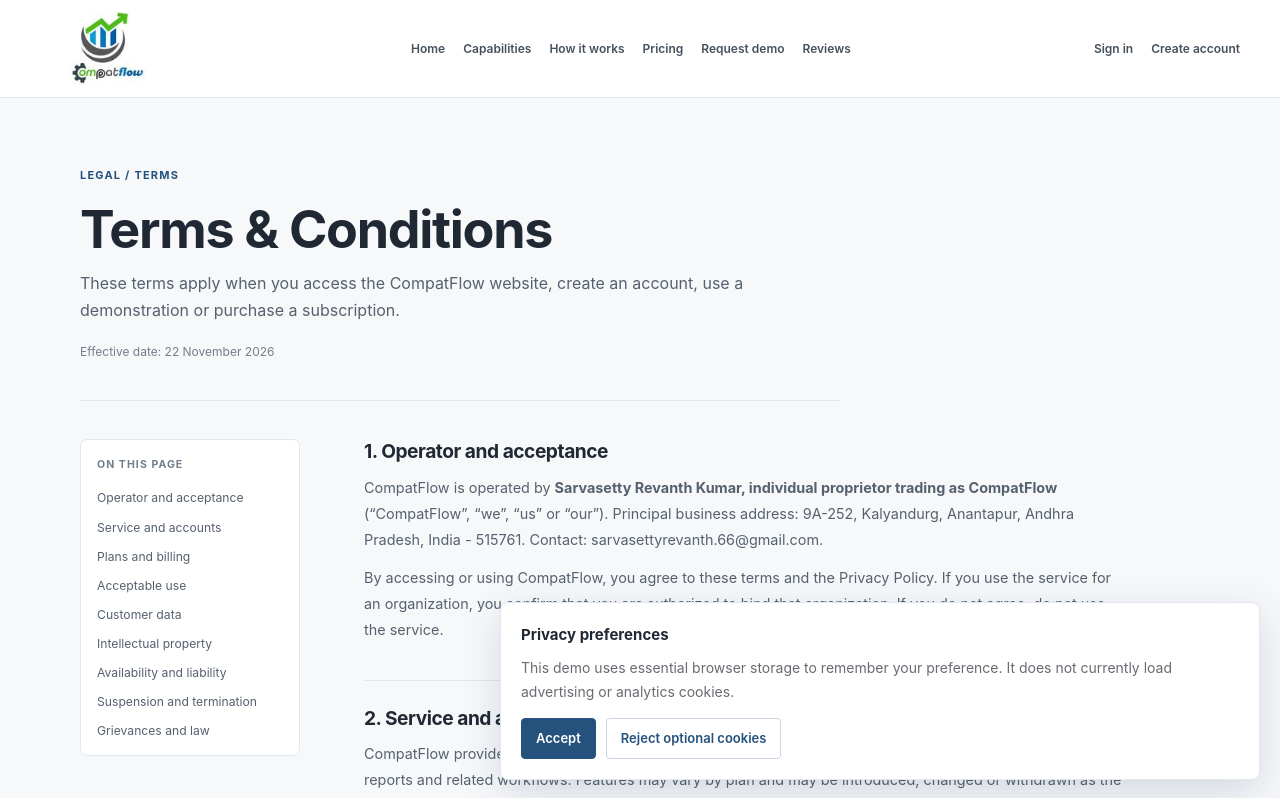
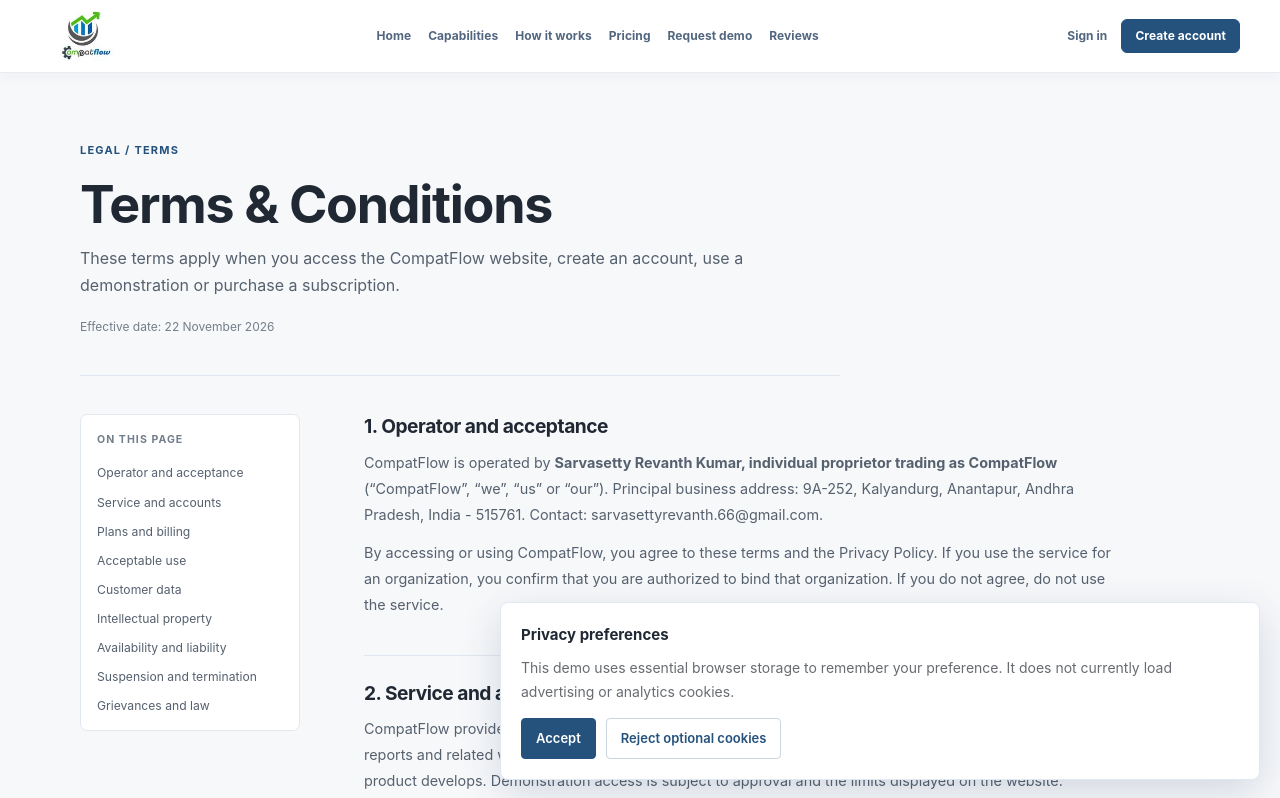
Before and after one commit to Revanth6699/compat-flow, a Next.js app in the folder frontend/: page /terms in a window 1280 px wide. Shown: the top 798 px of the page. Built offline with nearby package versions, Linux system fonts and the light colour scheme; no server answers.

Commit message:
Make CompatFlow header compact and polished

```diff
--- a/frontend/app/globals.css
+++ b/frontend/app/globals.css
@@ -2673,3 +2673,87 @@ h1, h2, h3, h4, .editorial-heading {
 .nav a { font-size: 12px; }
 .nav a::after { bottom: -6px; }
 html { scroll-padding-top: 78px; }
+
+
+/* Final header refinement: compact, balanced and consistent with the existing layout */
+.site-header {
+  background: rgba(255, 255, 255, .96);
+  border-bottom: 1px solid #e7edf3;
+  box-shadow: 0 3px 14px rgba(28, 55, 82, .045);
+  -webkit-backdrop-filter: blur(12px);
+  backdrop-filter: blur(12px);
+}
+.header-inner {
+  min-height: 72px;
+  gap: 18px;
+}
+.brand {
+  align-self: center;
+  flex: 0 0 auto;
+}
+.brand img {
+  width: 88px;
+  height: 66px;
+  object-fit: contain;
+}
+.nav {
+  align-items: center;
+  gap: 17px;
+}
+.nav a {
+  display: inline-flex;
+  align-items: center;
+  min-height: 36px;
+  color: #52677f;
+  font-size: 12px;
+  font-weight: 650;
+  letter-spacing: .005em;
+  white-space: nowrap;
+  transition: color 160ms ease, background-color 160ms ease;
+}
+.nav a::after {
+  bottom: 1px;
+  height: 2px;
+  border-radius: 2px;
+}
+.nav a:hover,
+.nav a[aria-current="page"] {
+  color: #0b8179;
+}
+.header-main-nav { gap: 17px; }
+.header-account-nav { gap: 14px; }
+.header-account-nav .nav-get-started {
+  min-height: 34px;
+  padding: 0 13px;
+  border: 1px solid #24527d;
+  border-radius: 6px;
+  background: #24527d;
+  color: #fff;
+  font-weight: 700;
+  transition: background-color 160ms ease, border-color 160ms ease, transform 160ms ease;
+}
+.header-account-nav .nav-get-started::after { display: none; }
+.header-account-nav .nav-get-started:hover {
+  transform: translateY(-1px);
+  border-color: #173f66;
+  background: #173f66;
+  color: #fff;
+}
+@media (max-width: 1100px) and (min-width: 761px) {
+  .header-inner { gap: 12px; }
+  .brand img { width: 78px; height: 60px; }
+  .nav, .header-main-nav { gap: 12px; }
+  .nav a { font-size: 11px; }
+}
+@media (max-width: 760px) {
+  .header-inner {
+    min-height: 0;
+    gap: 8px;
+    padding: 9px 0 10px;
+  }
+  .brand img { width: 82px; height: 62px; }
+  .nav { gap: 7px 15px; }
+  .nav a { min-height: 30px; font-size: 11px; }
+  .nav a::after { bottom: 0; }
+  .header-account-nav .nav-get-started { min-height: 30px; }
+}
```
